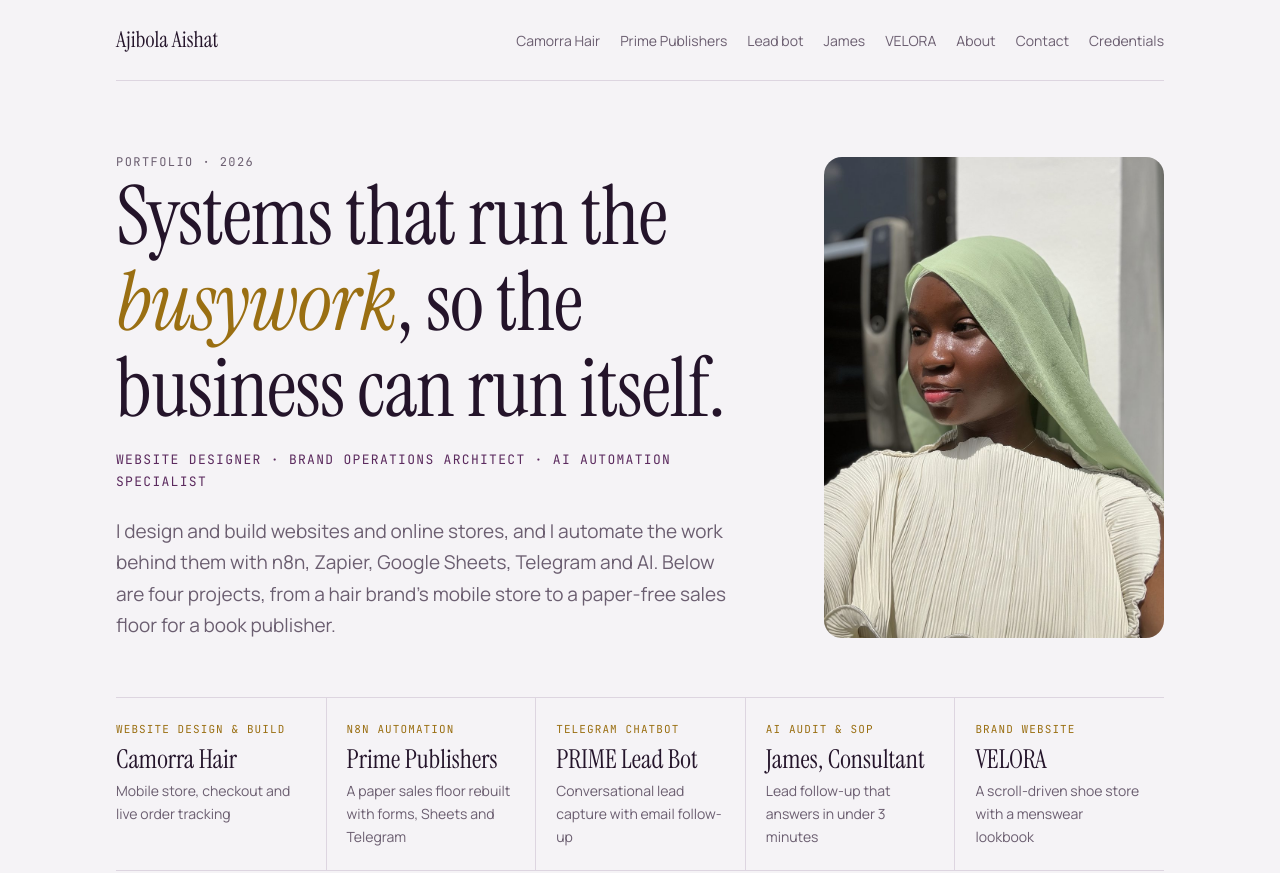
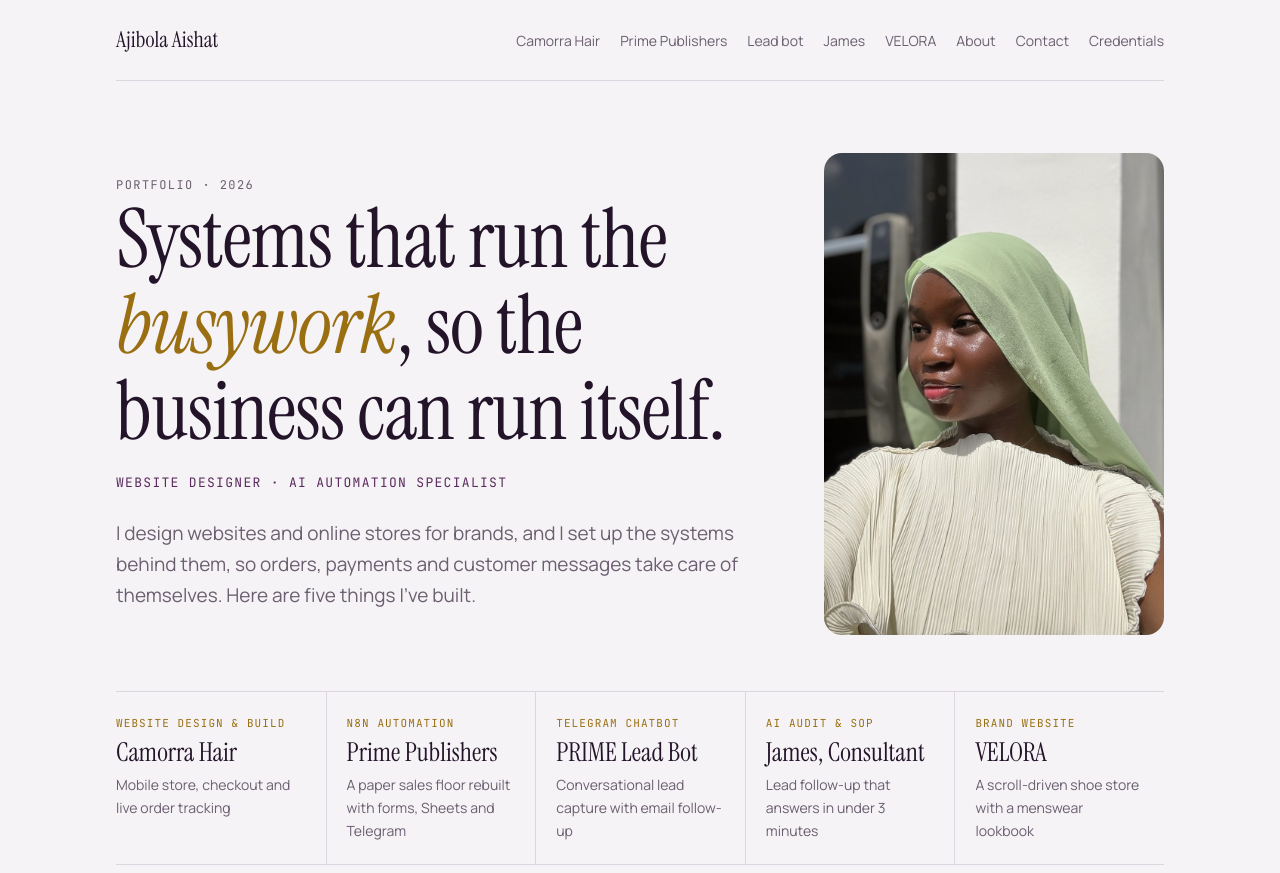
Before and after one commit to aishatabiola6-ship-it/aishatabiola6-ship-it.github.io, a plain HTML site: page index.html in a window 1280 px wide. Shown: the top 873 px of the page. Drawn offline with Linux system fonts and the light colour scheme.

Commit message:
Simplify the introduction
Co-Authored-By: Claude Opus 5.5 <noreply@anthropic.com>
Claude-Session: https://claude.ai/code/session_01TUFiDQyM6PkZUV5DooBXvV

```diff
--- a/index.html
+++ b/index.html
@@ -3,7 +3,7 @@
 <head>
 <meta charset="utf-8">
 <meta name="viewport" content="width=device-width, initial-scale=1, viewport-fit=cover">
-<meta name="description" content="Ajibola Aishat: Website Designer, Brand Operations Architect and AI Automation Specialist.">
+<meta name="description" content="Ajibola Aishat: Website Designer and AI Automation Specialist.">
 <title>Ajibola Aishat Portfolio</title>
 <link rel="preconnect" href="https://fonts.googleapis.com">
 <link rel="preconnect" href="https://fonts.gstatic.com" crossorigin>
@@ -238,8 +238,8 @@ dialog .close{position:absolute;top:8px;right:8px;background:rgba(0,0,0,.6);colo
     <div>
       <p class="eyebrow">Portfolio · 2026</p>
       <h1>Systems that run the <em>busywork</em>, so the business can run itself.</h1>
-      <p class="role">Website Designer · Brand Operations Architect · AI Automation Specialist</p>
-      <p class="lede">I design and build websites and online stores, and I automate the work behind them with n8n, Zapier, Google Sheets, Telegram and AI. Below are four projects, from a hair brand's mobile store to a paper-free sales floor for a book publisher.</p>
+      <p class="role">Website Designer · AI Automation Specialist</p>
+      <p class="lede">I design websites and online stores for brands, and I set up the systems behind them, so orders, payments and customer messages take care of themselves. Here are five things I've built.</p>
     </div>
     <figure class="portrait">
       <img src="img/photo.jpg" alt="Ajibola Aishat in a sage green scarf and cream pleated top" width="900" height="1275">
```
